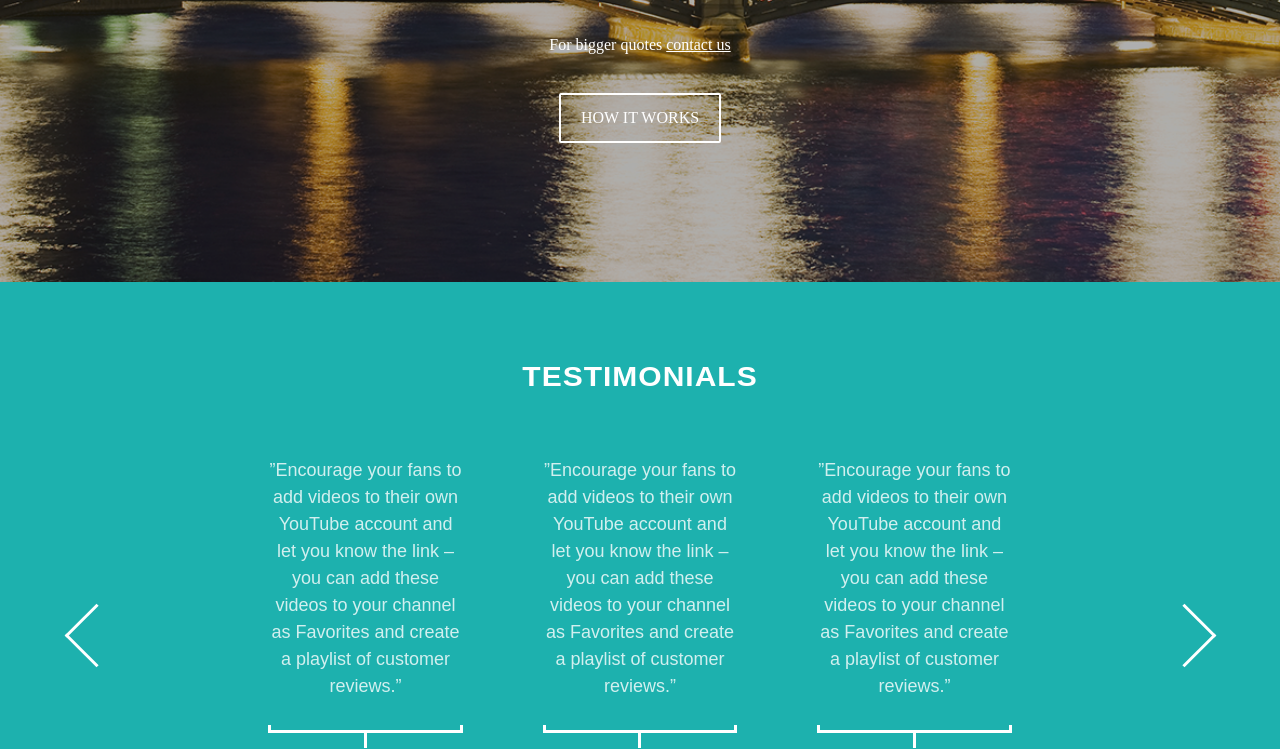
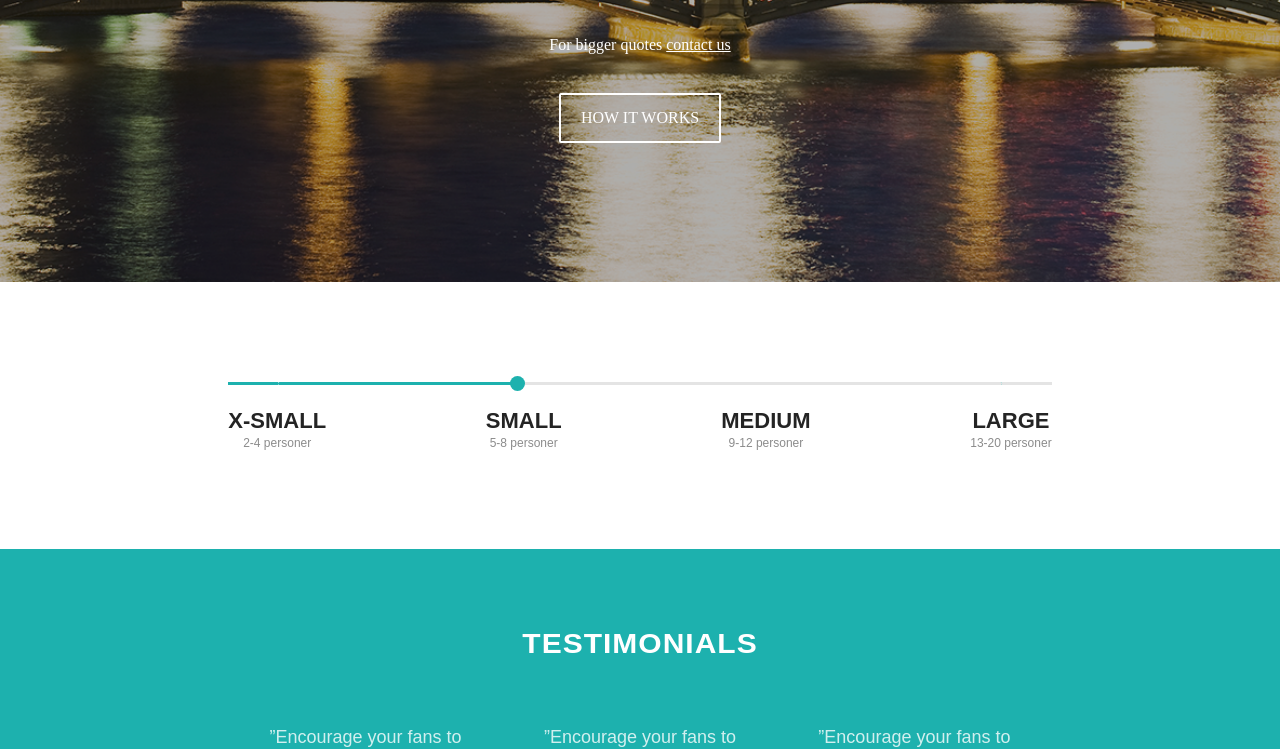
Before and after one commit to andrjuxa201185/test-task, a website: page app/html/index.html in a window 1280 px wide. Shown: the part 518-1267 px from the top of the page. Drawn offline with Linux system fonts and the light colour scheme.

Commit message:
range room done

```diff
--- a/app/html/index.html
+++ b/app/html/index.html
@@ -93,6 +93,28 @@
     </header>
 
     <main>
+        <section class="room">
+            <div class="slider-inner">
+
+            </div>
+
+            <div class="slider-control">
+                <div class="col-8 offset-2 d-flex align-items-center">
+                    <div class="extra-line"></div>
+                    <div id="slider-range-max" class="flex-grow-1"></div>
+                    <div class="extra-line"></div>
+                </div>
+                <div class="col-8 offset-2">
+                    <div class="slider-control-desc d-flex justify-content-between">
+                        <div class="d-flex flex-column align-items-center"><span>x-small</span><p>2-4 personer</p></div>
+                        <div class="d-flex flex-column align-items-center"><span>small</span><p>5-8 personer</p></div>
+                        <div class="d-flex flex-column align-items-center"><span>medium</span><p>9-12 personer</p></div>
+                        <div class="d-flex flex-column align-items-center"><span>large</span><p>13-20 personer</p></div>
+                    </div>
+                </div>
+            </div>
+        </section>
+
         <section class="testimonials">
             <div id="carousel" class="carousel slide" data-interval="false" data-ride="carousel">
                 <div class="carousel-inner">
--- a/app/script/js.js
+++ b/app/script/js.js
@@ -17,4 +17,18 @@ $( function() {
     $( "#location" ).autocomplete({
         source: citys
      });
+
+    $( function() {
+      $( "#slider-range-max" ).slider({
+        range: "max",
+        min: 1,
+        max: 4,
+        value: 2,
+        slide: function(event, ui) {
+          console.log(ui.value);
+          // $('.slider-inner').html(ui.value);
+        }
+      });
+
+    } );
 } );
--- /dev/null
+++ b/app/style/_room.scss
@@ -0,0 +1,47 @@
+.room{
+  padding: 100px 0;
+  .slider-control{
+    .extra-line{
+      height: 3px;
+      width: 50px;
+      background-color: $turquoise;
+      &:last-of-type{
+        background-color: #e4e4e4;
+      }
+    }
+    #slider-range-max{
+      height: 3px;
+      border: none;
+      background-color: $turquoise;
+      div{
+        background-color: #e4e4e4;
+      }
+      span{
+        top: -0.4em;
+        width: 15px;
+        height: 15px;
+        border-radius: 50%;
+        background-color: $turquoise;
+        border:none;
+        outline: none;
+      }
+    }
+    .slider-control-desc{
+      margin-top: 25px;
+      div{
+        font-family: 'Nexa Heavy', sans-serif;
+        span{
+          font-weight: bold;
+          color: #242424;
+          font-size: 22px;
+          text-transform: uppercase;
+        }
+        p{
+          margin-top: 5px;
+          font-size: 12px;
+          color: #8c8c8c;
+        }
+      }
+    }
+  }
+}
--- a/app/style/css.scss
+++ b/app/style/css.scss
@@ -2,4 +2,5 @@
 @import 'variables';
 @import 'jq-autocomplite';
 @import 'header';
+@import 'room';
 @import 'testimonials';
```
Also changed, not shown: app/images/1.png (added), app/images/2.png (added), app/images/room-2.png (added), app/images/round-table.png, app/style/css.css.
